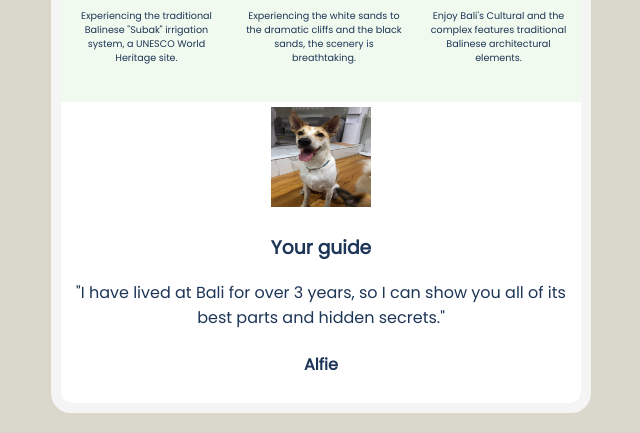
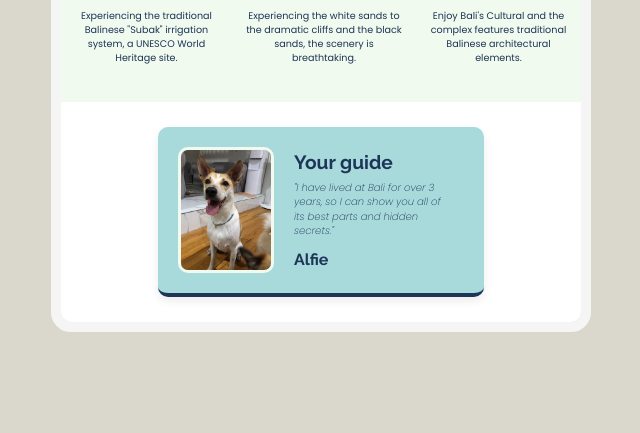
Before and after one commit to nondores/Scrimba-Hometown-hompage, a website built with Vite: page index.html in a window 1280 px wide. Shown: the part 381-814 px from the top of the page, without its empty margins (319-959 px from the left). Built offline with nearby package versions, Linux system fonts and the light colour scheme.

Commit message:
Update styles.css

```diff
--- a/styles.css
+++ b/styles.css
@@ -108,40 +108,53 @@ img {
 .guide {
     background-color: white;
     color: #1D3557;
-    padding: 5px;
+    padding: 25px 0;
     border-radius: 0 0 10px 10px;
 }
 
-.guide-container {
+.guide-card {
+    width: 55%;
+    margin: 0 auto;
+    padding: 20px;
     background-color: #A8DADC;
-    margin: 20px 100px;
     display: flex;
-    flex-direction: row;
-    justify-content: center;
     align-items: center;
-    text-align: center;
-    border-radius: 10px 10px 0 0;
-}
-#blue-line {
-    border: 3px solid #1D3557;
-    margin: -20px 100px 20px 100px;
-    padding: 0;
+    border-radius: 10px;
+    border-bottom: 4px solid #1D3557;
+    box-shadow: 0 4px 10px rgba(0, 0, 0, 0.08);
 }
 
-.guide-desc-container {
-    padding: 0;
+.guide-avatar {
+    width: 120px;
+    height: 120px;
+    border-radius: 10px;
+    margin-right: 20px;
+    object-fit: cover;
+    border: 3px solid #F1FAEE;
 }
 
-#avatar {
-    height: 150px;
-    width: 100px;
-    padding: 10px;
-    margin: 0;
-    border-radius: 15px;
+.guide-text {
+    text-align: left;
+    font-size: 0.9rem;
 }
 
-.p-guide {
+.guide-text h3 {
+    margin: 0 0 8px 0;
+    font-family: 'Raleway', sans-serif;
+    font-size: 1.2rem;
+    font-weight: 700;
+}
+
+.guide-text p {
     font-style: italic;
-    font-size: 10px;
-    margin: 20px;
+    margin: 0 10px 12px 0;
+    line-height: 1.4;
+    font-size: .7em;
 }
+
+.guide-text h4 {
+    margin: 0;
+    font-family: 'Raleway', sans-serif;
+    font-weight: 700;
+    font-size: 1rem;
+}
```
